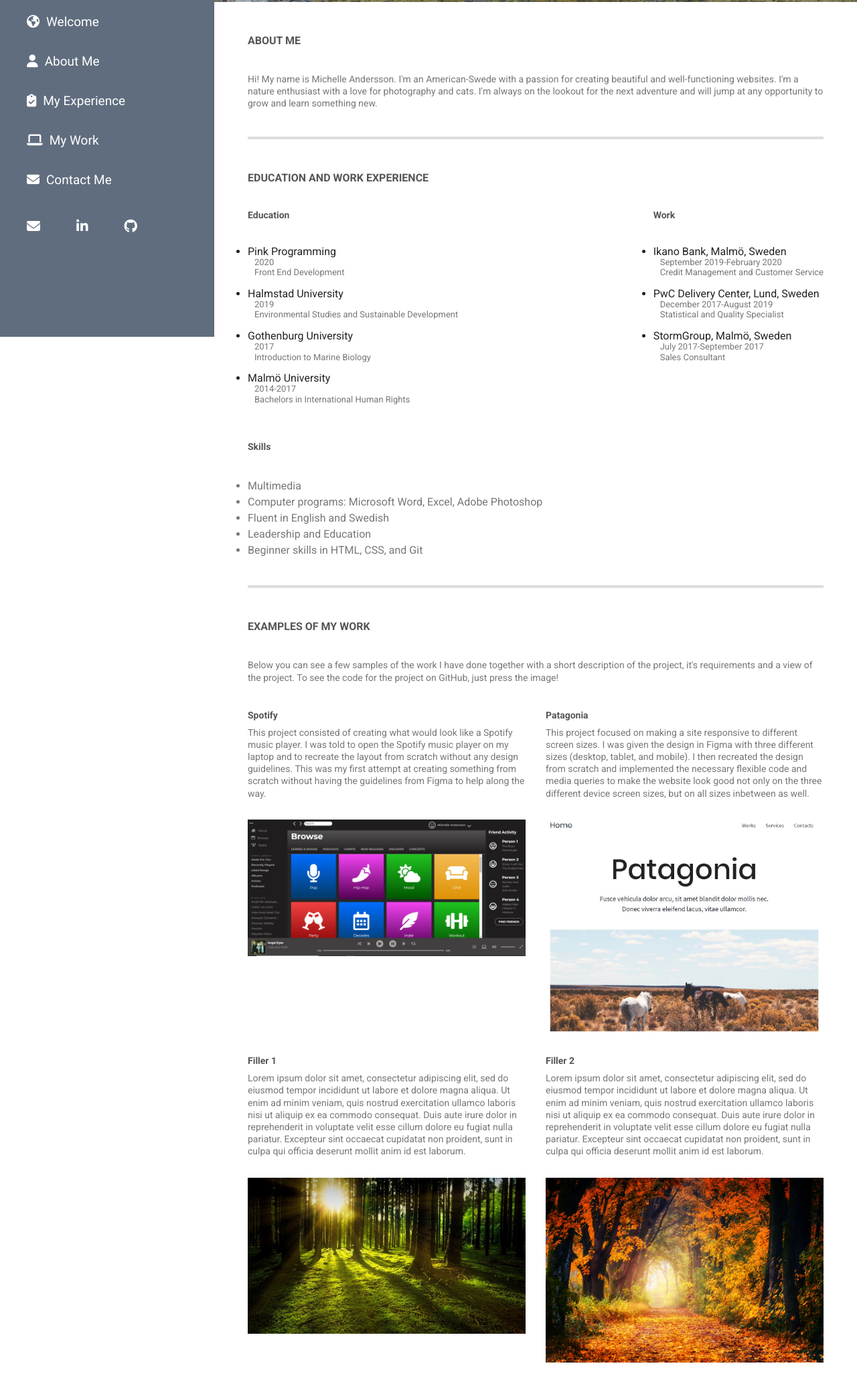
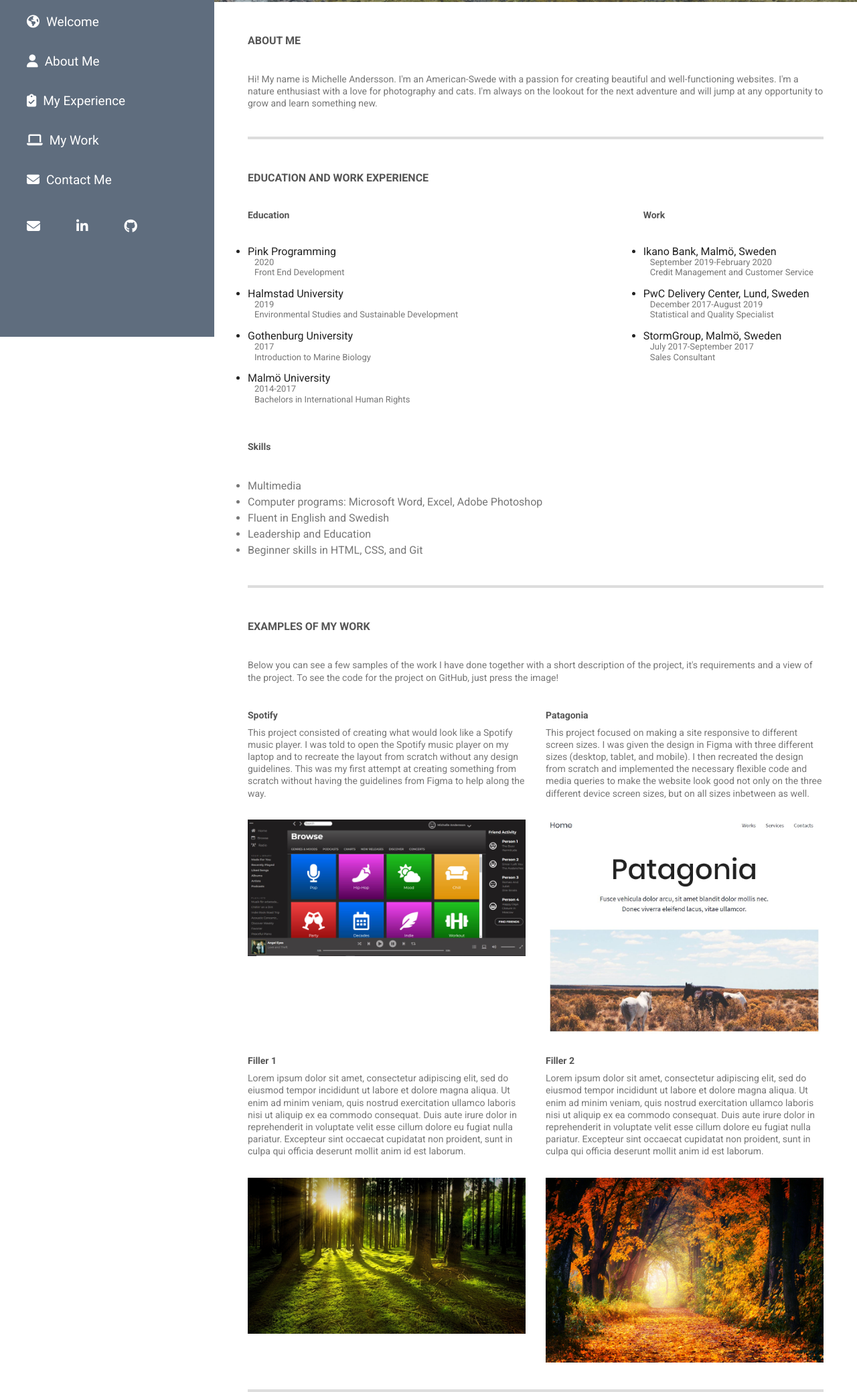
Before and after one commit to michelleandersson/portfolio-2.0, a plain HTML site: page index.html in a window 1280 px wide. Shown: the part 297-2376 px from the top of the page at 67% size. Before the commit the page ends 2332 px from the top, so only its background shows below. Drawn offline with Linux system fonts and the light colour scheme.

Commit message:
fix styling in experiences

```diff
--- a/index.html
+++ b/index.html
@@ -206,7 +206,7 @@
                         </a>
                     </div> <!--projects__item-filler-->
                 </div> <!--projects__container-->
-
+                <hr class="about__line">
             </div><!--projects-->
         </section><!--projects-section-->
 
--- a/styles/_experience.scss
+++ b/styles/_experience.scss
@@ -21,6 +21,7 @@
     justify-content: space-between;
     align-items: flex-start;
     flex-wrap: wrap;
+    margin-right: 15px;
 
 }
 
```
Also changed, not shown: styles/index.css.
